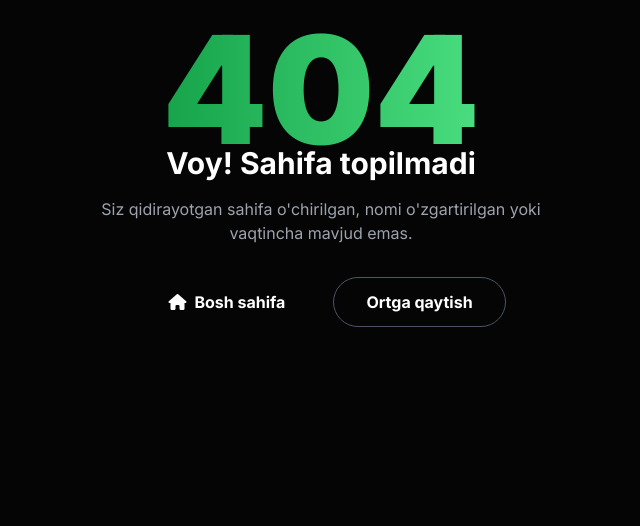
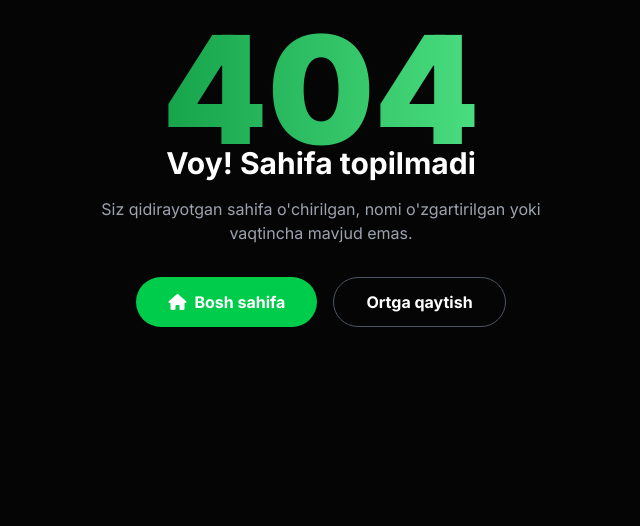
Before and after one commit to ghost-uz/drama-vps, a Django app: template templates/404.html in a window 1280 px wide. Shown: the part 224-750 px from the top of the page, without its empty margins (319-959 px from the left). Run offline with Django 5.2, Linux system fonts and the light colour scheme; the template is opened without the code that fills it, so the values that code supplies are empty; some libraries are stand-ins or nearby versions.

Commit message:
iq-bg-green 404 page

```diff
--- a/templates/404.html
+++ b/templates/404.html
@@ -17,7 +17,7 @@
     </p>
 
     <div class="flex space-x-4">
-        <a href="/" class="iq-bg-green text-white px-8 py-3 rounded-full font-bold hover:scale-105 transition duration-300 flex items-center">
+        <a href="/" class="bg-[#00cc4c] hover:bg-[#00b340] text-white px-8 py-3 rounded-full font-bold hover:scale-105 transition duration-300 flex items-center">
             <i class="fas fa-home mr-2"></i> Bosh sahifa
         </a>
         <a href="/" class="border border-gray-600 text-white px-8 py-3 rounded-full font-bold hover:bg-gray-800 transition duration-300">
```
